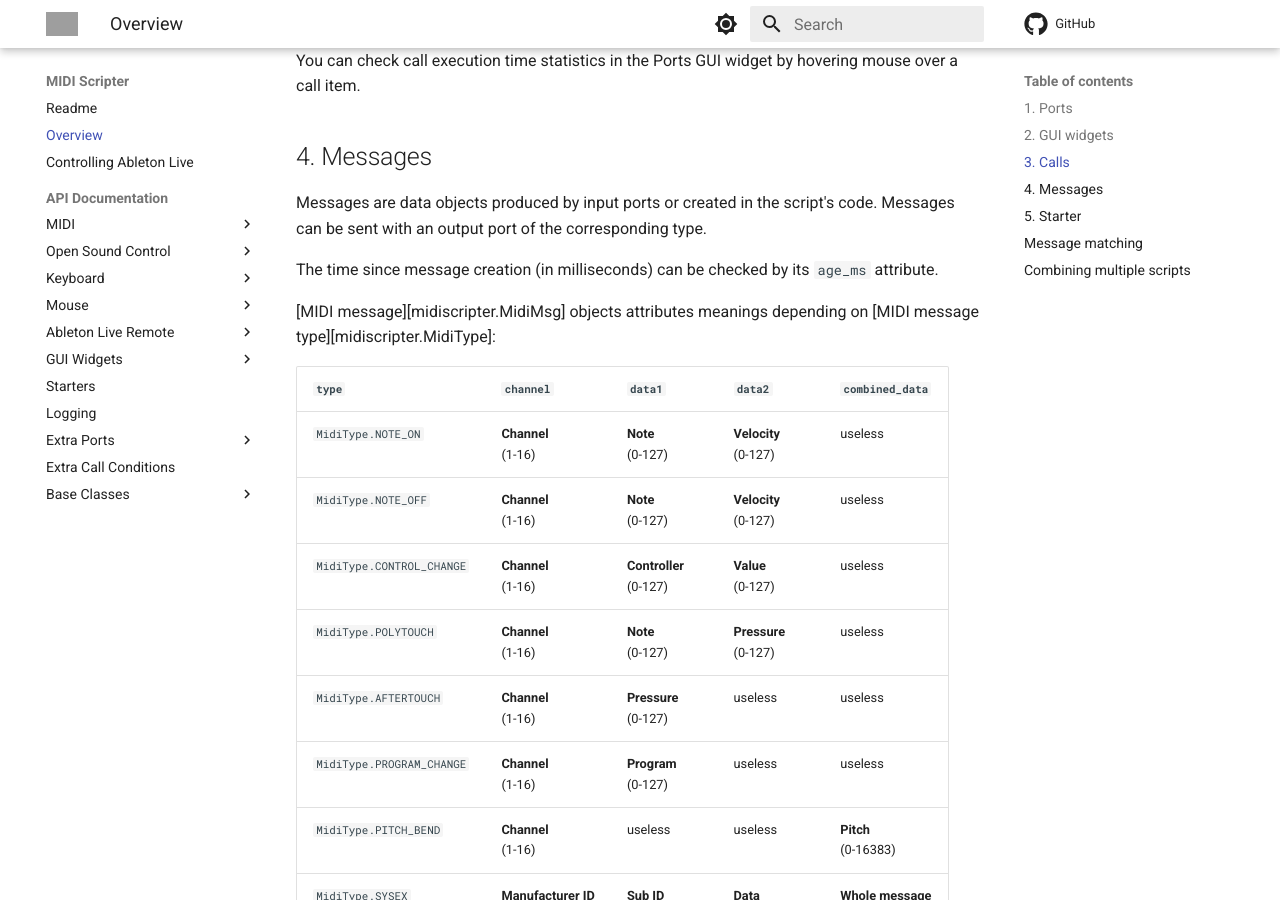
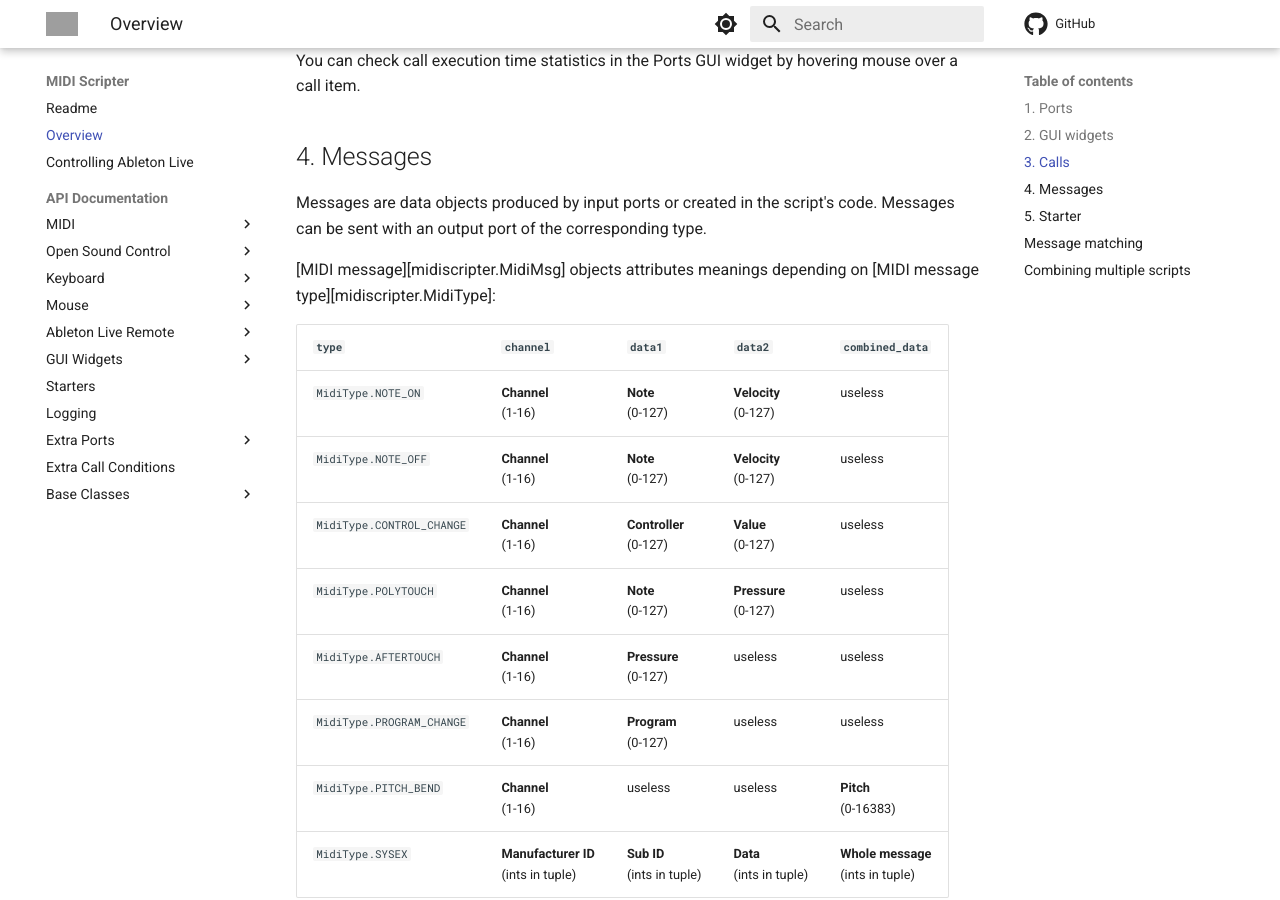
Before and after one commit to Maboroshy/midi-scripter, an MkDocs documentation site: the page built from docs/overview.md, in a window 1280 px wide and 900 px high, scrolled down 3367 px. Built offline with MkDocs 1.6.1 and Material for MkDocs 9.7.7, drawn with Linux system fonts in a browser that asks for light colours; comment, search, counter and statistics services are not loaded; grey boxes are pictures that could not be loaded.

Commit message:
Removed `Port.is_opened`, `Msg.ctime` and `Msg.source`

```diff
--- a/docs/overview.md
+++ b/docs/overview.md
@@ -151,9 +151,6 @@ Messages are data objects produced by input ports or created in the
 script's code. Messages can be sent with an output port of the corresponding
 type.
 
-The time since message creation (in milliseconds) can be checked by
-its `age_ms` attribute.
-
 [MIDI message][midiscripter.MidiMsg] objects attributes meanings depending
 on [MIDI message type][midiscripter.MidiType]:
 
```
